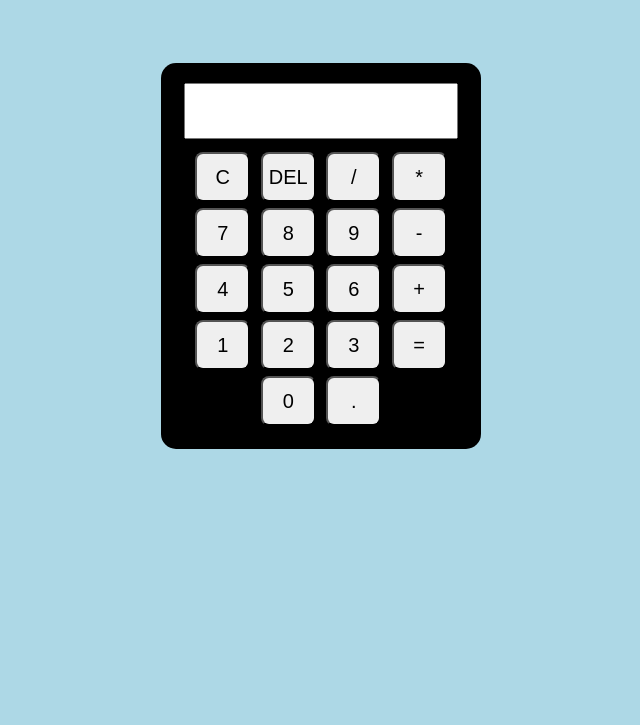
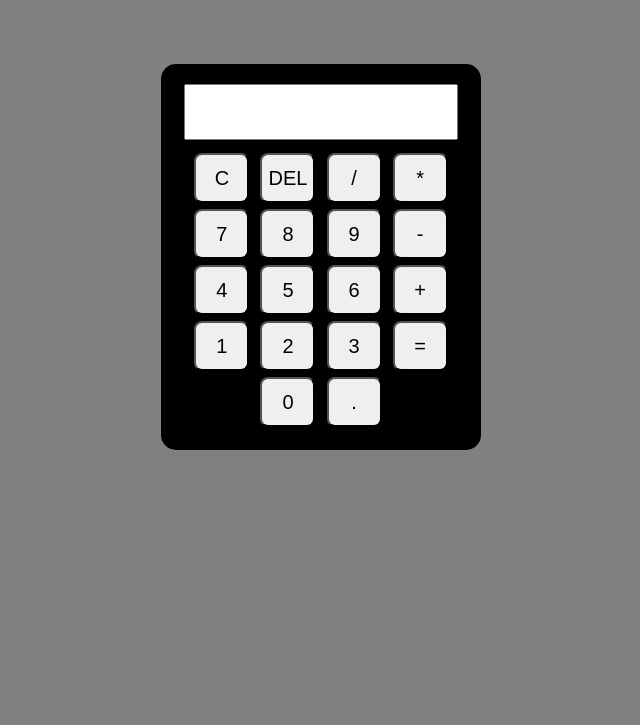
Before and after one commit to kalaimani1112007-blip/calculator, a plain HTML site: page index.html in a window 1280 px wide. Shown: the part 75-800 px from the top of the page, without its empty margins (319-959 px from the left). Drawn offline with Linux system fonts and the light colour scheme.

Commit message:
Update index.html

```diff
--- a/index.html
+++ b/index.html
@@ -5,8 +5,8 @@
 
     <style>
         body {
-            background-color: lightblue;
-            font-family: Arial;
+            background-color: Grey;
+            font-family: verdana;
             text-align: center;
         }
 
```
